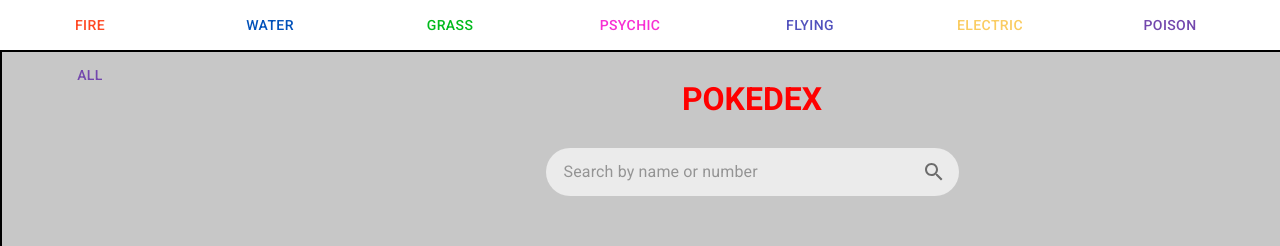
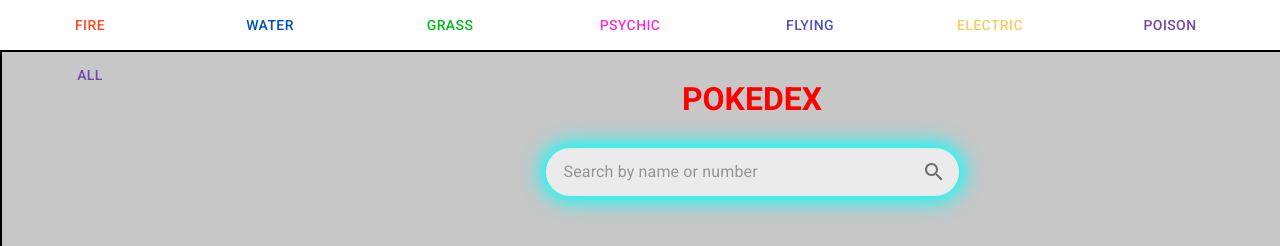
Before and after one commit to BartlomiejCiesliczka/react-pokedex, a React (Create React App) app: page / in a window 1280 px wide. Shown: the top 246 px of the page. Built offline with nearby package versions, Linux system fonts and the light colour scheme; no server answers.

Commit message:
start using React Router library

```diff
--- a/package.json
+++ b/package.json
@@ -12,10 +12,14 @@
     "@testing-library/react": "^13.4.0",
     "@testing-library/user-event": "^13.5.0",
     "gh-pages": "^5.0.0",
+    "localforage": "^1.10.0",
+    "match-sorter": "^6.3.1",
     "react": "^18.2.0",
     "react-dom": "^18.2.0",
+    "react-router-dom": "^6.14.2",
     "react-scripts": "5.0.1",
     "react-simple-loading": "^0.0.3",
+    "sort-by": "^1.2.0",
     "web-vitals": "^2.1.4"
   },
   "scripts": {
--- a/src/components/PokemonsList/ListLayout/ListLayout.js
+++ b/src/components/PokemonsList/ListLayout/ListLayout.js
@@ -29,7 +29,6 @@
           setNextPage(data.next);
           setPrevPage(data.previous);
           setPokeName(data.results.map((p) => p.name));
-
           setLoading(false);
         })
         .catch((error) => alert("ListLayout.js - Data loading error", error));
--- a/src/components/SearchPokemon/Searchbar/Searchbar.js
+++ b/src/components/SearchPokemon/Searchbar/Searchbar.js
@@ -22,6 +22,7 @@
           backgroundColor: "#ebebeb",
           display: "flex",
           alignItems: "center",
+          boxShadow: "0px 0px 20px 5px #00ffff",
         }}
       >
         <InputBase
```
Also changed, not shown: 1 other file (tests, documents, lock files or other folders).
